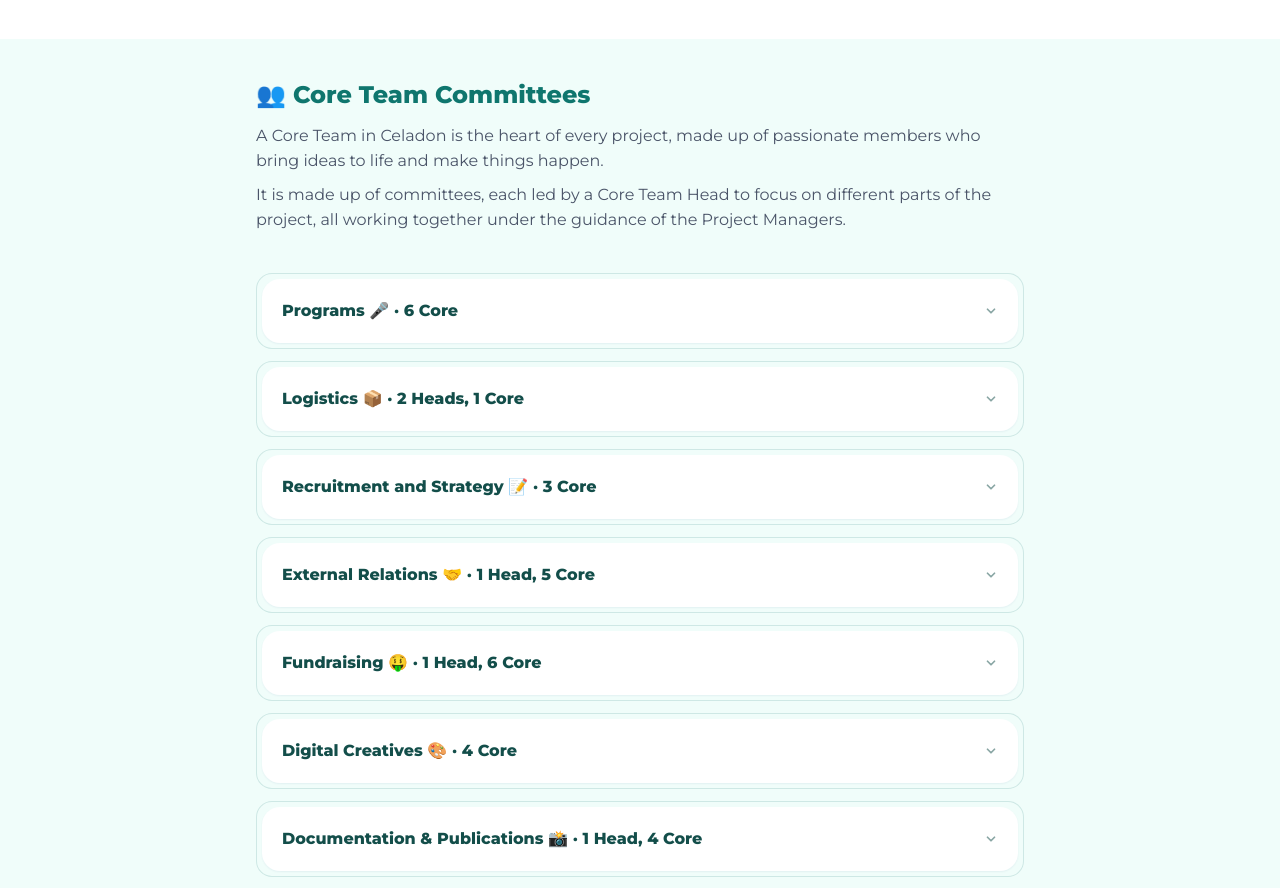
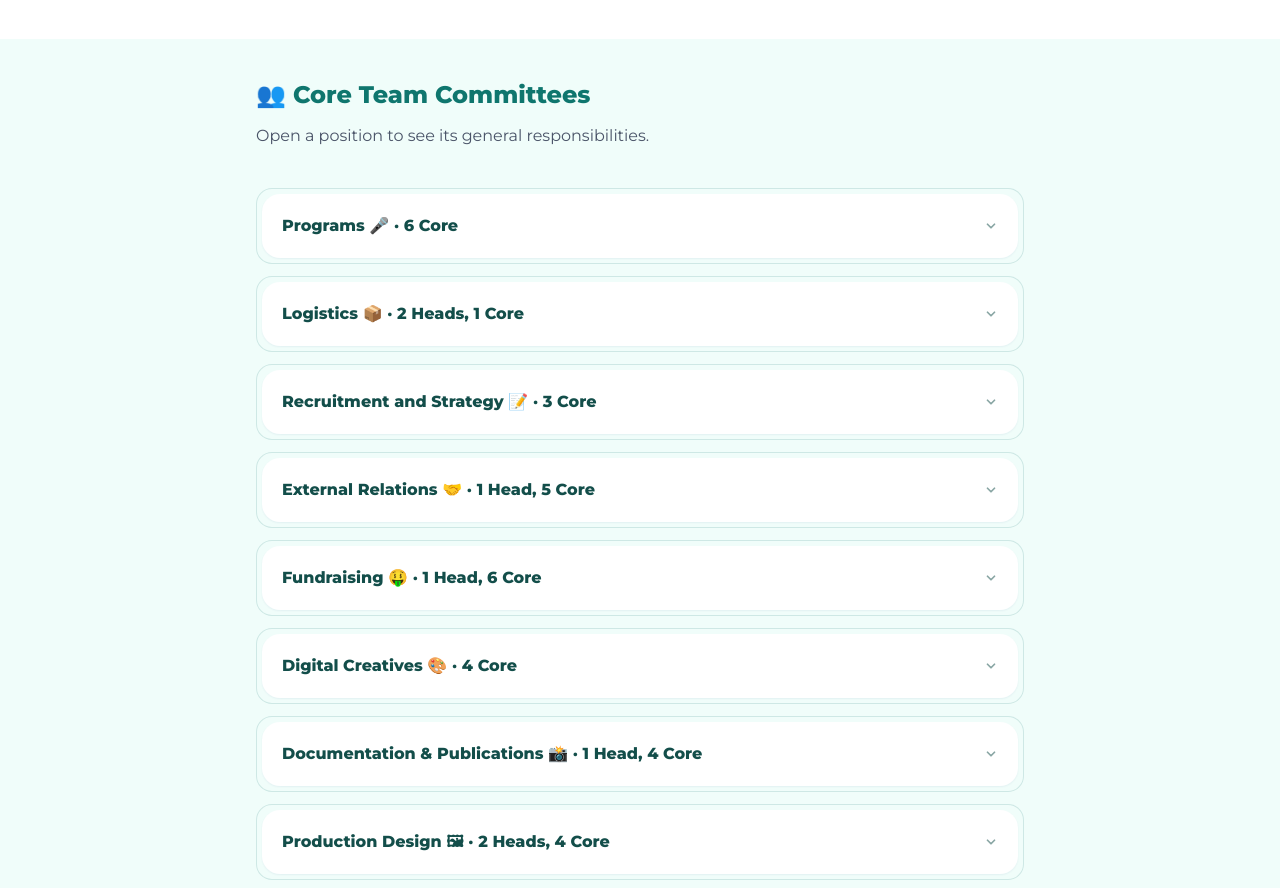
Before and after one commit to Koala3353/celadon-website, a Next.js app: page /internal/cta-wave1/jade-business-summit in a window 1280 px wide. Shown: the part 2880-3768 px from the top of the page. Built offline with nearby package versions, Linux system fonts and the light colour scheme.

Commit message:
Revert "Standardize the Core Team Committees section description across all four projects"
This reverts commit 9c6a3f195bca4bc67e7bfb07974ee0b2e795ef53.

```diff
--- a/src/app/internal/cta-wave1/chinese-new-year/page.tsx
+++ b/src/app/internal/cta-wave1/chinese-new-year/page.tsx
@@ -194,16 +194,9 @@
         <Container>
           <Reveal className="mx-auto w-full max-w-3xl text-left">
             <Heading>👥 Core Team Committees</Heading>
-            <div className="mt-3 flex flex-col gap-2">
-              <p className="prose-body text-muted-foreground" data-reveal>
-                A Core Team in Celadon is the heart of every project, made up of passionate members who bring
-                ideas to life and make things happen.
-              </p>
-              <p className="prose-body text-muted-foreground" data-reveal>
-                It is made up of committees, each led by a Core Team Head to focus on different parts of the
-                project, all working together under the guidance of the Project Managers.
-              </p>
-            </div>
+            <p className="prose-body mt-3 text-muted-foreground" data-reveal>
+              Open a committee to see its description and general responsibilities.
+            </p>
           </Reveal>
           <Reveal className="mx-auto mt-10 w-full max-w-3xl">
             <ListAccordion groups={project.committees} />
--- a/src/app/internal/cta-wave1/jade-business-summit/page.tsx
+++ b/src/app/internal/cta-wave1/jade-business-summit/page.tsx
@@ -191,16 +191,9 @@
         <Container>
           <Reveal className="mx-auto w-full max-w-3xl text-left">
             <Heading>👥 Core Team Committees</Heading>
-            <div className="mt-3 flex flex-col gap-2">
-              <p className="prose-body text-muted-foreground" data-reveal>
-                A Core Team in Celadon is the heart of every project, made up of passionate members who bring
-                ideas to life and make things happen.
-              </p>
-              <p className="prose-body text-muted-foreground" data-reveal>
-                It is made up of committees, each led by a Core Team Head to focus on different parts of the
-                project, all working together under the guidance of the Project Managers.
-              </p>
-            </div>
+            <p className="prose-body mt-3 text-muted-foreground" data-reveal>
+              Open a position to see its general responsibilities.
+            </p>
           </Reveal>
           <Reveal className="mx-auto mt-10 w-full max-w-3xl">
             <ListAccordion groups={project.committees} />
--- a/src/app/internal/cta-wave1/rose-sale/page.tsx
+++ b/src/app/internal/cta-wave1/rose-sale/page.tsx
@@ -231,16 +231,9 @@
         <Container>
           <Reveal className="mx-auto w-full max-w-3xl text-left">
             <Heading>👥 Core Team Committees</Heading>
-            <div className="mt-3 flex flex-col gap-2">
-              <p className="prose-body text-muted-foreground" data-reveal>
-                A Core Team in Celadon is the heart of every project, made up of passionate members who bring
-                ideas to life and make things happen.
-              </p>
-              <p className="prose-body text-muted-foreground" data-reveal>
-                It is made up of committees, each led by a Core Team Head to focus on different parts of the
-                project, all working together under the guidance of the Project Managers.
-              </p>
-            </div>
+            <p className="prose-body mt-3 text-muted-foreground" data-reveal>
+              Open a committee to see its competencies and deliverables.
+            </p>
           </Reveal>
           <Reveal className="mx-auto mt-10 w-full max-w-3xl">
             <ListAccordion groups={project.committees} photos={RS_COMMITTEE_PHOTOS} />
--- a/src/app/internal/cta-wave1/spring-film-festival/page.tsx
+++ b/src/app/internal/cta-wave1/spring-film-festival/page.tsx
@@ -159,16 +159,12 @@
         <Container>
           <Reveal className="mx-auto w-full max-w-3xl text-left">
             <Heading>👥 Core Team Committees</Heading>
-            <div className="mt-3 flex flex-col gap-2">
-              <p className="prose-body text-muted-foreground" data-reveal>
-                A Core Team in Celadon is the heart of every project, made up of passionate members who bring
-                ideas to life and make things happen.
-              </p>
-              <p className="prose-body text-muted-foreground" data-reveal>
-                It is made up of committees, each led by a Core Team Head to focus on different parts of the
-                project, all working together under the guidance of the Project Managers.
-              </p>
-            </div>
+            <p className="prose-body mt-3 text-muted-foreground" data-reveal>
+              The eight committees of the Spring Film Festival make up the different teams that help the
+              Spring Film Festival reach its project goals, each having distinct yet complementary
+              responsibilities. Found below are the descriptions, expectations, and common responsibilities of
+              each committee.
+            </p>
           </Reveal>
           <Reveal className="mx-auto mt-10 w-full max-w-3xl">
             <ListAccordion groups={project.committees} />
```
